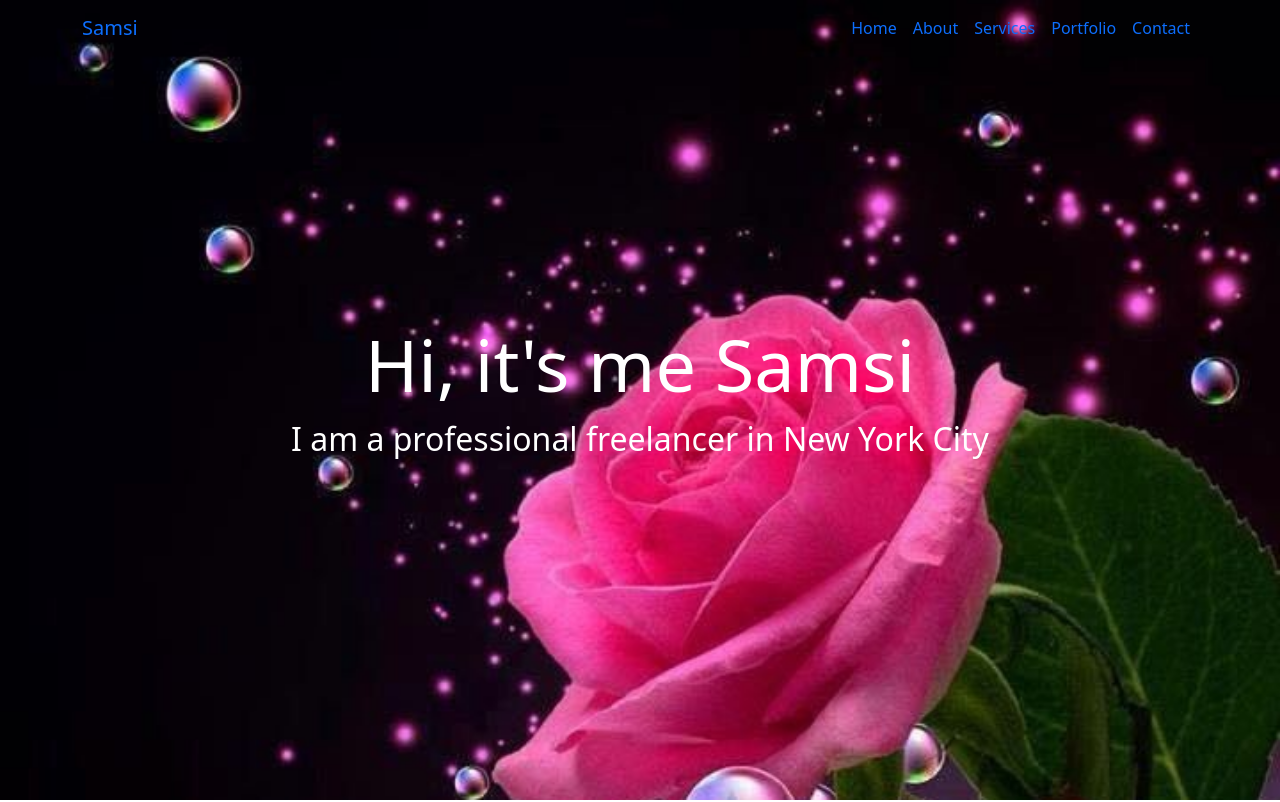
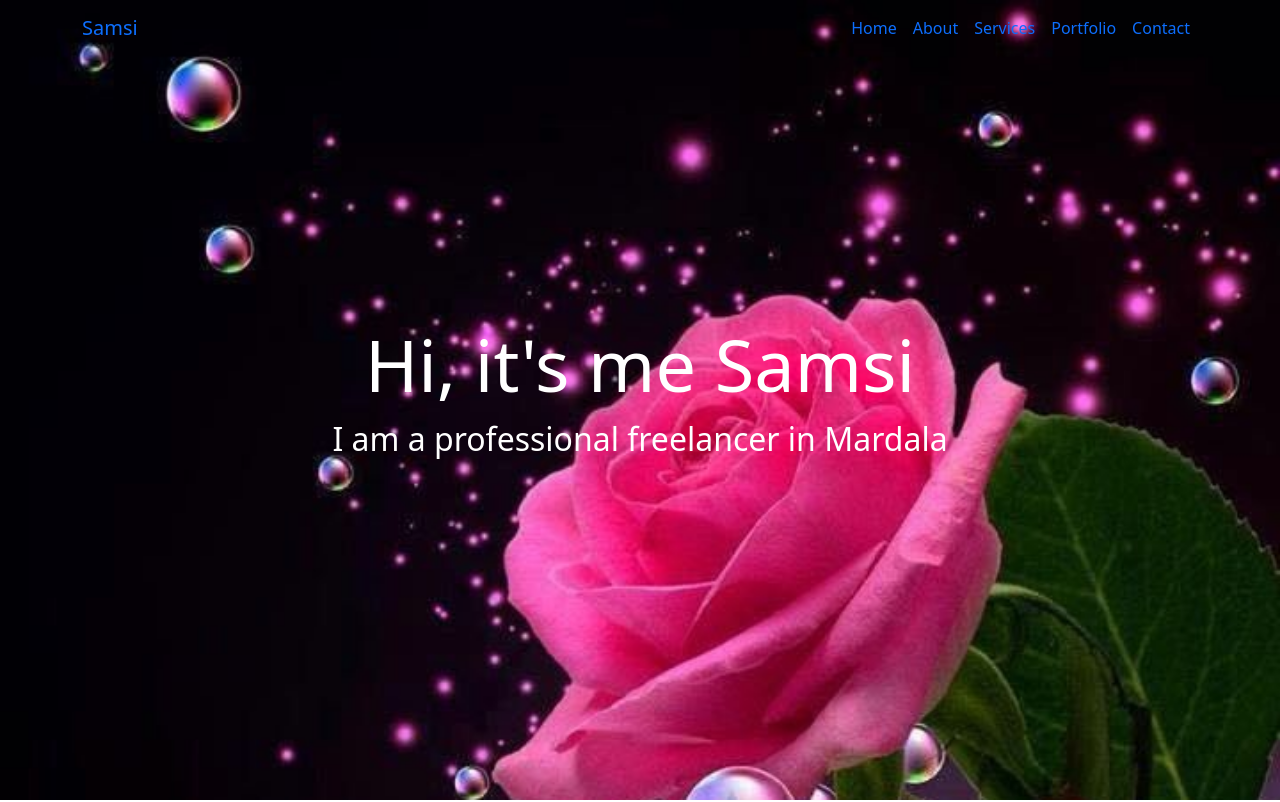
Before and after one commit to samsheena2003/-protfolio, a plain HTML site: page index.html in a window 1280 px wide. Shown: the top 802 px of the page. Drawn offline with nearby package versions, Linux system fonts and the light colour scheme.

Commit message:
Update index.html

```diff
--- a/index.html
+++ b/index.html
@@ -51,7 +51,7 @@
       <div class="row">
       <div class="col-lg-12 col-md-12 col-sm-12 col-xs-12 hero-text">
           <h2 class="hero_title">Hi, it's me Samsi</h2>
-          <p class="hero_desc">I am a professional freelancer in New York City</p>
+          <p class="hero_desc">I am a professional freelancer in Mardala</p>
       </div>
       </div>
   </div>
```
